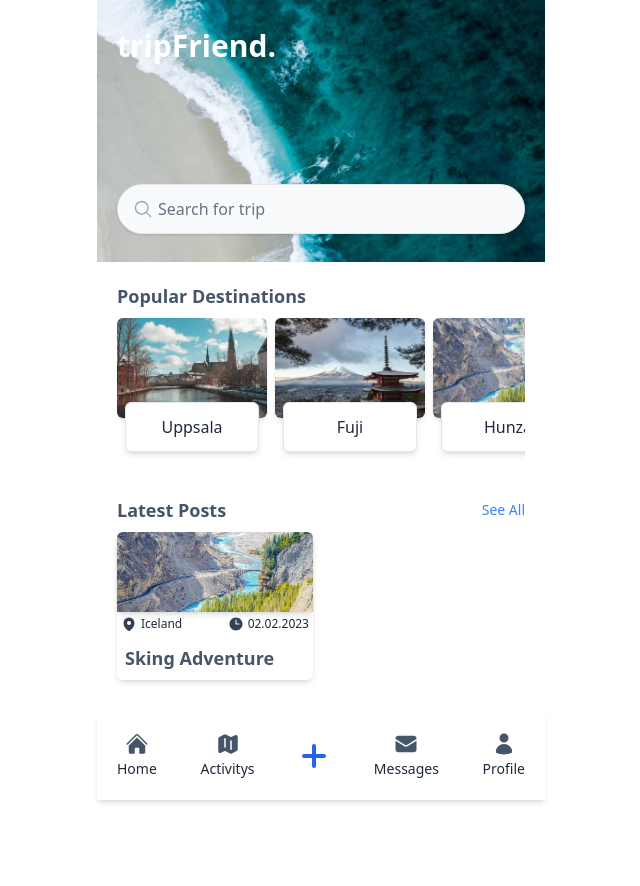
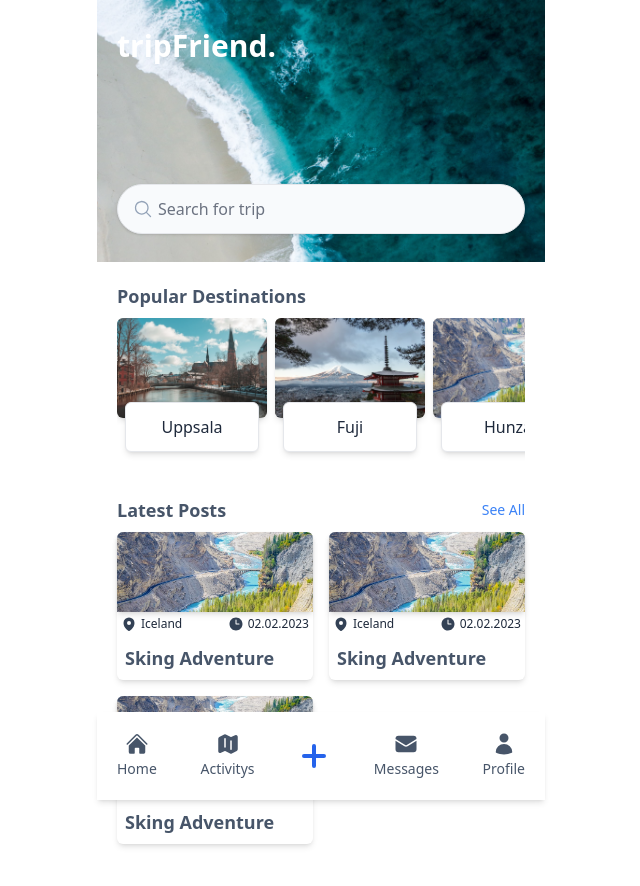
Before and after one commit to UndergroundProgrammer/travel-app, a Next.js app: page / in a window 1280 px wide. Shown: the top 886 px of the page, without its empty margins (319-959 px from the left). Before the commit the page ends 800 px from the top, so only its background shows below. Built offline with nearby package versions, Linux system fonts and the light colour scheme.

Commit message:
Navbar Fixes

```diff
--- a/src/pages/index.jsx
+++ b/src/pages/index.jsx
@@ -127,10 +127,58 @@ export default function Home() {
                       </h2>
                     </div>
                   </div>
+                  <div className="relative min-w-[130px] rounded-md shadow-md">
+                    <Image
+                      src={"/images/hunza.jpg"}
+                      alt="Place"
+                      width={100}
+                      height={100}
+                      className="rounded-t-md w-full h-20 object-cover shadow-md"
+                    />
+                    <div className="flex justify-between mx-1">
+                      <div className="flex items-center my-1">
+                        <MapPinIcon className="w-4 h-4 mr-1 fill-slate-700" />
+                        <span className="text-xs">Iceland</span>
+                      </div>
+                      <div className="flex items-center my-1">
+                        <ClockIcon className="w-4 h-4 mr-1 fill-slate-700" />
+                        <span className="text-xs">02.02.2023</span>
+                      </div>
+                    </div>
+                    <div>
+                      <h2 className="text-lg font-bold text-slate-600 m-2">
+                        Sking Adventure
+                      </h2>
+                    </div>
+                  </div>
+                  <div className="relative min-w-[130px] rounded-md shadow-md">
+                    <Image
+                      src={"/images/hunza.jpg"}
+                      alt="Place"
+                      width={100}
+                      height={100}
+                      className="rounded-t-md w-full h-20 object-cover shadow-md"
+                    />
+                    <div className="flex justify-between mx-1">
+                      <div className="flex items-center my-1">
+                        <MapPinIcon className="w-4 h-4 mr-1 fill-slate-700" />
+                        <span className="text-xs">Iceland</span>
+                      </div>
+                      <div className="flex items-center my-1">
+                        <ClockIcon className="w-4 h-4 mr-1 fill-slate-700" />
+                        <span className="text-xs">02.02.2023</span>
+                      </div>
+                    </div>
+                    <div>
+                      <h2 className="text-lg font-bold text-slate-600 m-2">
+                        Sking Adventure
+                      </h2>
+                    </div>
+                  </div>
                 </div>
               </div>
               {/* User Nav */}
-              <div className="container max-w-md fixed w-full p-5 shadow-md bottom-0 bg-white">
+              <div className="container max-w-md fixed w-full p-5 text-slate-600 shadow-md bottom-0 bg-white">
                 <nav className="flex justify-between items-center text-center">
                   <Link href={"/"}>
                     <HomeIcon className="w-6 h-6 mx-auto fill-slate-600" />
```
